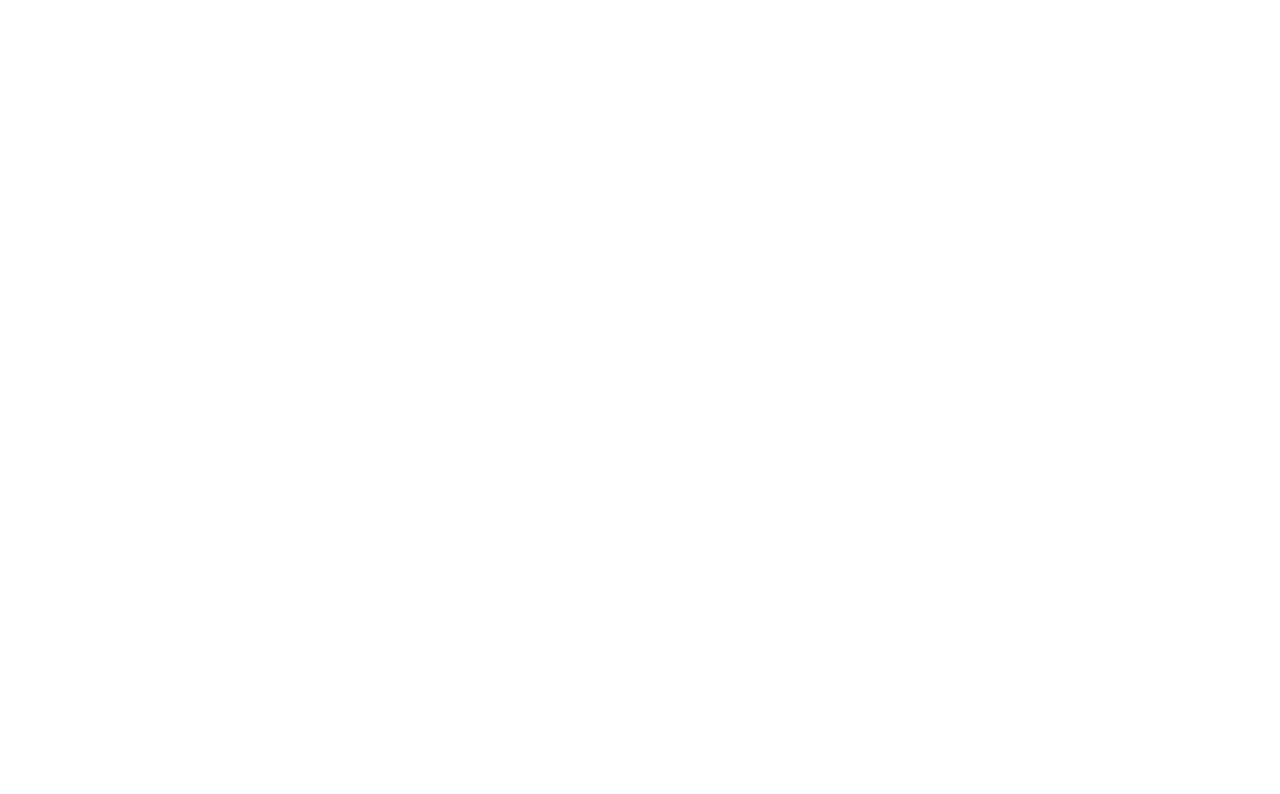
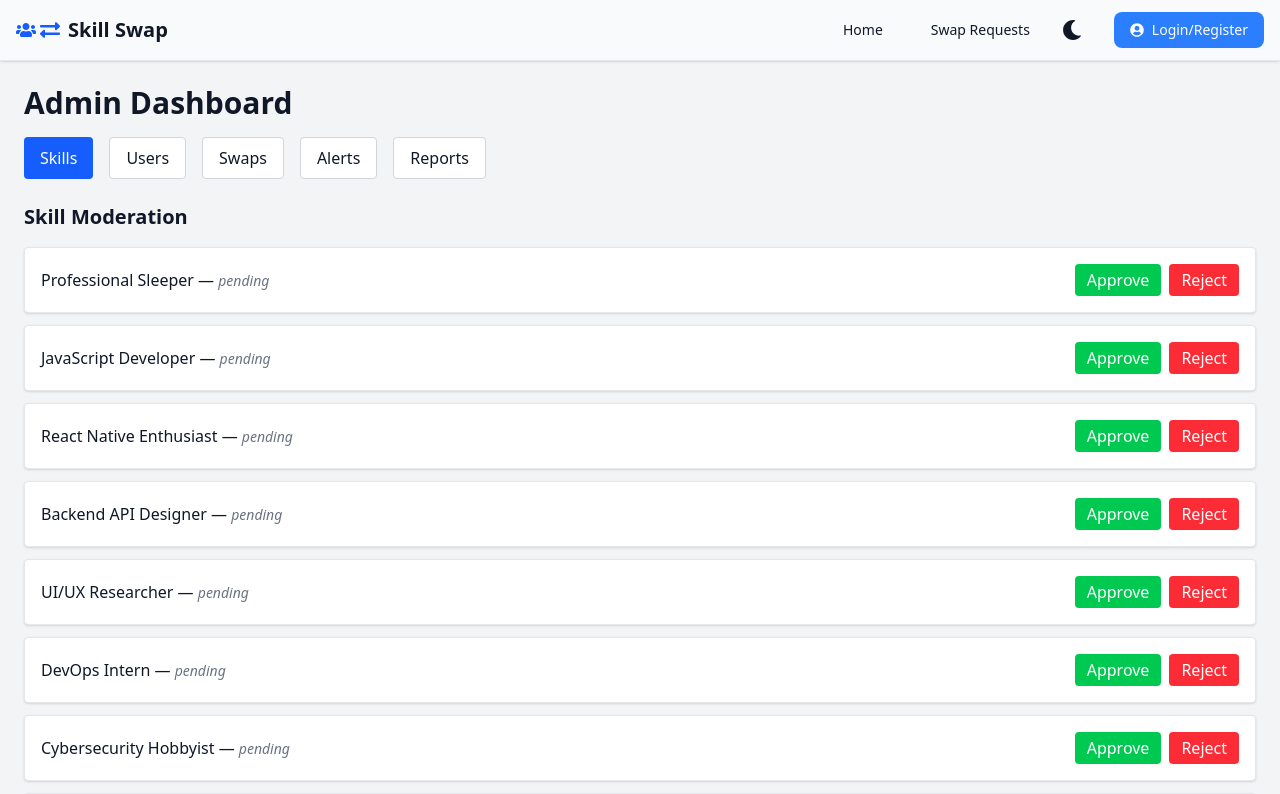
Before and after one commit to guptakshitij2308/Hacksmiths, a React (Vite) app in the folder frontend/: page /admin-dashboard in a window 1280 px wide. Before the commit this address had no page. Shown: the top 794 px of the page. Built offline with nearby package versions, Linux system fonts and the light colour scheme.

Commit message:
Added changes to admin dashboard.

```diff
--- a/frontend/src/App.jsx
+++ b/frontend/src/App.jsx
@@ -40,7 +40,7 @@ function App() {
           <Route path="/signup" element={<SignUp />} />
           <Route path="/profile" element={<Profile />} />
           <Route path="/user-details/:email" element={<UserProfile />} />
-          <Route path="/admin" element={<AdminDashboard />} />
+          <Route path="/admin-dashboard" element={<AdminDashboard />} />
         </Route>
       </Routes>
     </Router>
--- a/frontend/src/pages/AdminDashboard.jsx
+++ b/frontend/src/pages/AdminDashboard.jsx
@@ -6,15 +6,78 @@ const AdminDashboard = () => {
   const [skills, setSkills] = useState([
     { id: 1, text: "Professional Sleeper", status: "pending" },
     { id: 2, text: "JavaScript Developer", status: "pending" },
+    { id: 3, text: "React Native Enthusiast", status: "pending" },
+    { id: 4, text: "Backend API Designer", status: "pending" },
+    { id: 5, text: "UI/UX Researcher", status: "pending" },
+    { id: 6, text: "DevOps Intern", status: "pending" },
+    { id: 7, text: "Cybersecurity Hobbyist", status: "pending" },
+    { id: 8, text: "Open Source Contributor", status: "pending" },
+    { id: 9, text: "Node.js Architect", status: "pending" },
   ]);
+
   const [users, setUsers] = useState([
-    { id: 1, name: "Marc Demo", banned: false },
-    { id: 2, name: "Spammer Joe", banned: true },
+    {
+      _id: "6871e1f79b4e602ef137c625",
+      name: "Akshitha",
+      email: "akshitha1@example.com",
+      banned: false,
+    },
+    {
+      _id: "6871e63ce7f0af6646b7c6ef",
+      name: "dalwadi",
+      email: "akshitha12@example.com",
+      banned: false,
+    },
+    {
+      _id: "6871ea58ac84c3c5c76408f3",
+      name: "Akshitha",
+      email: "aks@gmail.com",
+      banned: false,
+    },
+    {
+      _id: "6871eb0dac84c3c5c76408f6",
+      name: "Akshitha",
+      email: "aks123@gmail.com",
+      banned: false,
+    },
   ]);
+
   const [swaps, setSwaps] = useState([
-    { id: 101, users: ["Marc", "Joe"], status: "pending" },
-    { id: 102, users: ["Alice", "Bob"], status: "accepted" },
-    { id: 103, users: ["Eve", "Charlie"], status: "cancelled" },
+    {
+      _id: "68722824241bc7037f6bc362",
+      requestingUserEmail: "aks123@gmail.com",
+      requestedUserEmail: "akshitha12@example.com",
+      status: "pending",
+      message: "heyy",
+    },
+    {
+      _id: "68722ca7fd9da1e462d7adf0",
+      requestingUserEmail: "guptakshitij2308@gmail.com",
+      requestedUserEmail: "aks123@gmail.com",
+      status: "accepted",
+      message: "heyy",
+    },
+    {
+      _id: "687233857f86e31f522f2209",
+      requestingUserEmail: "guptakshitij2308@gmail.com",
+      requestedUserEmail: "aks123@gmail.com",
+      status: "accepted",
+      message: "help",
+    },
+    {
+      _id: "687233b07f86e31f522f220e",
+      requestingUserEmail: "guptakshitij2308@gmail.com",
+      requestedUserEmail: "aks123@gmail.com",
+      status: "rejected",
+      message: "hey",
+    },
+    {
+      _id: "687238247f86e31f522f2320",
+      requestingUserEmail: "aks123@gmail.com",
+      requestedUserEmail: "h@email.com",
+      status: "pending",
+      message: "help",
+    },
   ]);
 
   const handleSkillAction = (id, action) => {
@@ -29,7 +92,7 @@ const AdminDashboard = () => {
 
   const toggleBan = (id) => {
     setUsers((prev) =>
-      prev.map((u) => (u.id === id ? { ...u, banned: !u.banned } : u))
+      prev.map((u) => (u._id === id ? { ...u, banned: !u.banned } : u))
     );
   };
 
@@ -75,7 +138,7 @@ const AdminDashboard = () => {
         ))}
       </div>
 
-      {/* Content */}
+      {/* Skills Tab */}
       {activeTab === "skills" && (
         <div>
           <h2 className="text-xl font-semibold mb-4">Skill Moderation</h2>
@@ -111,16 +174,17 @@ const AdminDashboard = () => {
         </div>
       )}
 
+      {/* Users Tab */}
       {activeTab === "users" && (
         <div>
           <h2 className="text-xl font-semibold mb-4">User Management</h2>
           {users.map((user) => (
             <div
-              key={user.id}
+              key={user._id}
               className="flex justify-between items-center bg-white shadow-sm border border-gray-200 p-4 mb-3 rounded"
             >
               <span>
-                {user.name} —{" "}
+                {user.name} ({user.email}) —{" "}
                 <span
                   className={`italic text-sm ${
                     user.banned ? "text-red-500" : "text-green-600"
@@ -130,7 +194,7 @@ const AdminDashboard = () => {
                 </span>
               </span>
               <button
-                onClick={() => toggleBan(user.id)}
+                onClick={() => toggleBan(user._id)}
                 className={`px-3 py-1 rounded ${
                   user.banned ? "bg-green-500" : "bg-red-500"
                 } text-white`}
@@ -142,17 +206,25 @@ const AdminDashboard = () => {
         </div>
       )}
 
+      {/* Swaps Tab */}
       {activeTab === "swaps" && (
         <div>
           <h2 className="text-xl font-semibold mb-4">Monitor Swaps</h2>
           {swaps.map((swap) => (
             <div
-              key={swap.id}
+              key={swap._id}
               className="bg-white shadow-sm border border-gray-200 p-4 mb-3 rounded"
             >
               <div className="flex justify-between">
                 <span>
-                  Swap ID #{swap.id} between {swap.users.join(" & ")}
+                  Swap #{swap._id.slice(-6)} —{" "}
+                  <strong>{swap.requestingUserEmail}</strong> ➝{" "}
+                  <strong>{swap.requestedUserEmail}</strong>
+                  {swap.message && (
+                    <span className="ml-2 italic text-gray-500">
+                      (“{swap.message}”)
+                    </span>
+                  )}
                 </span>
                 <span className="italic text-sm text-gray-500">
                   {swap.status}
@@ -163,6 +235,7 @@ const AdminDashboard = () => {
         </div>
       )}
 
+      {/* Alerts Tab */}
       {activeTab === "alerts" && (
         <div>
           <h2 className="text-xl font-semibold mb-4">
@@ -182,6 +255,7 @@ const AdminDashboard = () => {
         </div>
       )}
 
+      {/* Reports Tab */}
       {activeTab === "reports" && (
         <div>
           <h2 className="text-xl font-semibold mb-4">Download Reports</h2>
--- a/frontend/src/pages/login.jsx
+++ b/frontend/src/pages/login.jsx
@@ -31,7 +31,8 @@ const LoginPage = () => {
       localStorage.setItem("token", token);
       localStorage.setItem("user", JSON.stringify(user));
       setUserInfo(user);
-      navigate("/");
+      if (user?.role === "admin") navigate("/admin-dashboard");
+      else navigate("/");
     } catch (err) {
       setError(err.response?.data?.message || "Login failed");
     }
```
